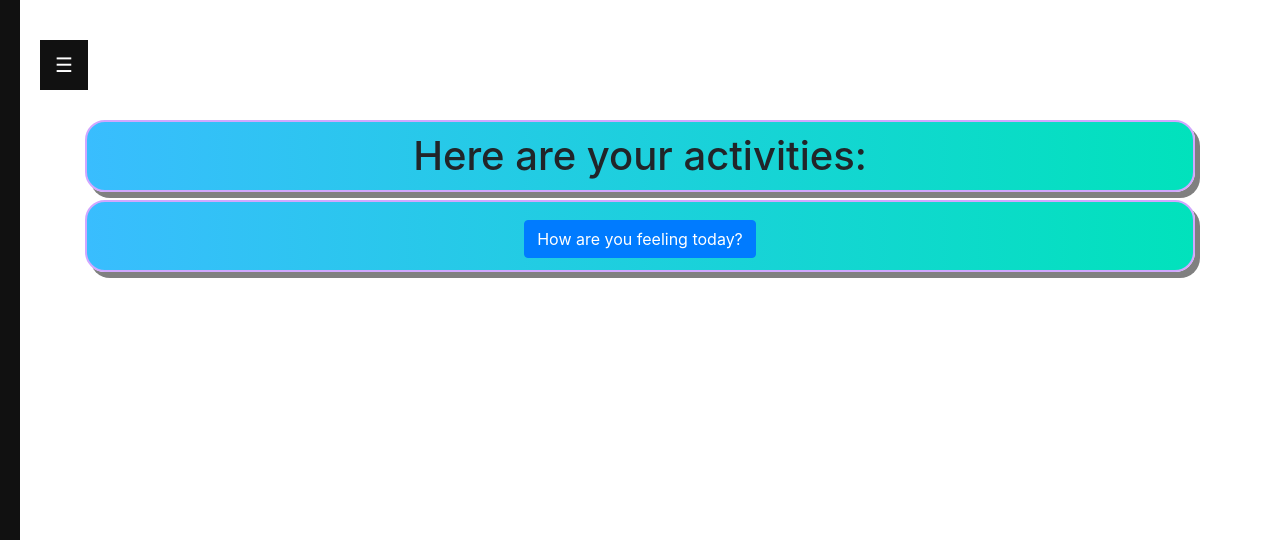
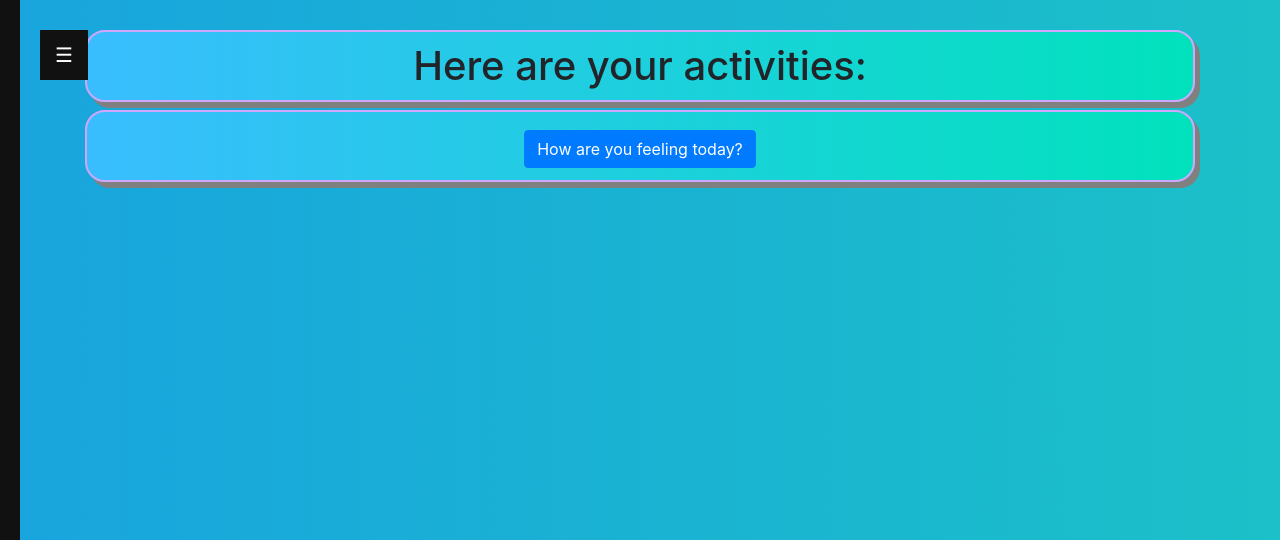
Before and after one commit to Woosiv/Cheers-Across-Time, a Flask app: page /Activity in a window 1280 px wide. Shown: the top 540 px of the page. Run offline with Flask 2, Linux system fonts and the light colour scheme; some libraries are stand-ins or nearby versions.

Commit message:
Update base.html

```diff
--- a/templates/base.html
+++ b/templates/base.html
@@ -65,6 +65,9 @@
       color: white;
       padding: 10px 15px;
       border: none;
+      position: absolute;
+      top: 30px;
+      left: 40px;
     }
 
     .openbtn:hover {
@@ -80,7 +83,7 @@
     #content {
       border:1px solid #000;
       height:700px;
-      margin-left: 200px;;
+      margin-left: 200px;
       padding:10px;
     }
 
@@ -88,10 +91,10 @@
       .sidebar {padding-top: 15px;}
       .sidebar a {font-size: 18px;}
     }
-    /* body{
-        background: linear-gradient(-45deg, #ee7752, #e73c7e, #23a6d5, #23d5ab);
+    body{
+        background: linear-gradient(-90deg,rgb(29, 214, 183), rgb(24, 159, 226),rgb(150, 90, 248));
         background-size: 400% 400%;
-        animation: gradient 7s ease infinite;
+        animation: gradient 30s infinite;
     }
     @keyframes gradient {
         0% {
@@ -103,11 +106,15 @@
         100% {
             background-position: 0% 50%;
         }
-      } */
+      }
   </style>
   </head>
   <body>
     <title id="title">{% block title %} {% endblock %}</title>
+
+    <div class="container">
+      {% block content %} {% endblock %}
+    </div>
 
     <div id="main">
       <button class="openbtn" onclick="openNav()">☰</button>
@@ -146,10 +153,6 @@
 
     </script>
 
-    <div class="container">
-        {% block content %} {% endblock %}
-    </div>
-
     <!-- jQuery,Popper.js,Bootstrap JS -->
     <script src="https://code.jquery.com/jquery-3.3.1.slim.min.js" integrity="sha384-q8i/X+965DzO0rT7abK41JStQIAqVgRVzpbzo5smXKp4YfRvH+8abtTE1Pi6jizo" crossorigin="anonymous"></script>
     <script src="https://cdnjs.cloudflare.com/ajax/libs/popper.js/1.14.7/umd/popper.min.js" integrity="sha384-UO2eT0CpHqdSJQ6hJty5KVphtPhzWj9WO1clHTMGa3JDZwrnQq4sF86dIHNDz0W1" crossorigin="anonymous"></script>
```
